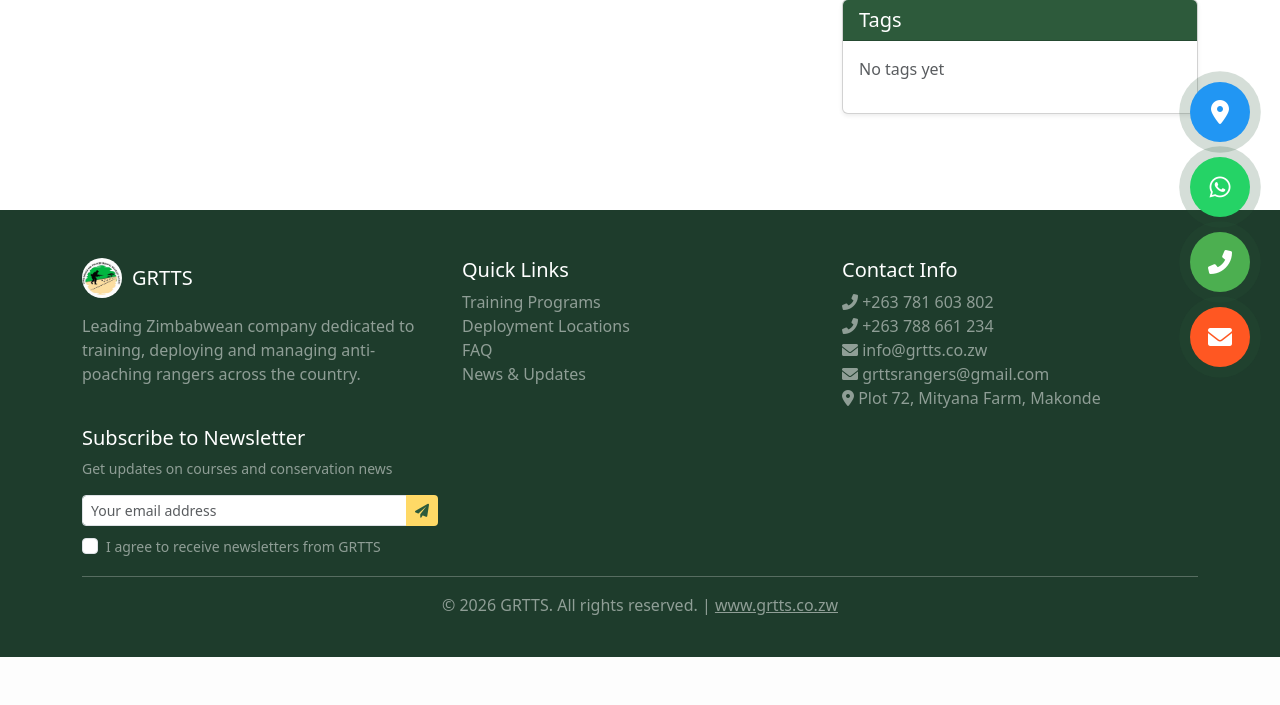
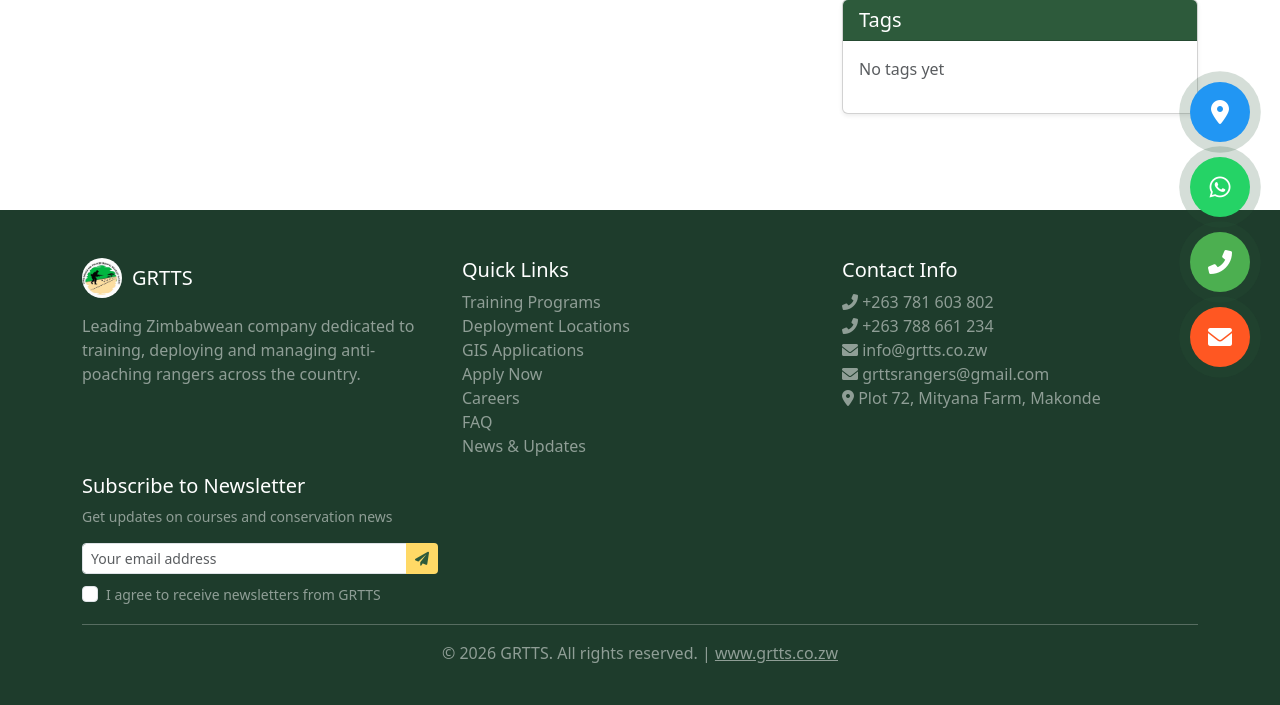
Before and after one commit to SlyJeremiah/grtts_website, a Django app: page /blog/ in a window 1280 px wide. Shown: the part 403-1108 px from the top of the page. Before the commit the page ends 1060 px from the top, so only its background shows below. Run offline with Django 5.2, Linux system fonts and the light colour scheme; data that the repository does not hold is empty; parts of the project's set-up code (start-up, migrations or seed data) failed here and were passed over.

Commit message:
Update base.html

```diff
--- a/main/templates/main/base.html
+++ b/main/templates/main/base.html
@@ -304,14 +304,14 @@
                         <a class="nav-link" href="{% url 'main:contact' %}">Contact</a>
                     </li>
 
-                    <!-- ===== REGISTRATION ONLY (NO LOGIN) ===== -->
+                   <!-- ===== REGISTRATION ONLY ===== -->
 <li class="nav-item">
     <a class="nav-link" href="{% url 'main:register' %}">
         <i class="fas fa-user-plus"></i> Register
     </a>
 </li>
 
-                    <!-- Admin link (only visible to you) -->
+<!-- Admin link (for website administrators) -->
 <li class="nav-item">
     <a class="nav-link" href="{% url 'admin:index' %}">
         <i class="fas fa-lock"></i> Admin
@@ -389,6 +389,9 @@
                  <ul class="list-unstyled">
     <li><a href="{% url 'main:courses' %}" class="text-white-50 text-decoration-none">Training Programs</a></li>
     <li><a href="{% url 'main:locations' %}" class="text-white-50 text-decoration-none">Deployment Locations</a></li>
+    <li><a href="#" class="text-white-50 text-decoration-none">GIS Applications</a></li>
+    <li><a href="#" class="text-white-50 text-decoration-none">Apply Now</a></li>
+    <li><a href="#" class="text-white-50 text-decoration-none">Careers</a></li>
     <li><a href="{% url 'main:faq' %}" class="text-white-50 text-decoration-none">FAQ</a></li>
     <li><a href="{% url 'blog:post_list' %}" class="text-white-50 text-decoration-none">News & Updates</a></li>
 </ul>
```
Lines whose indentation alone changed are shown as unchanged.
